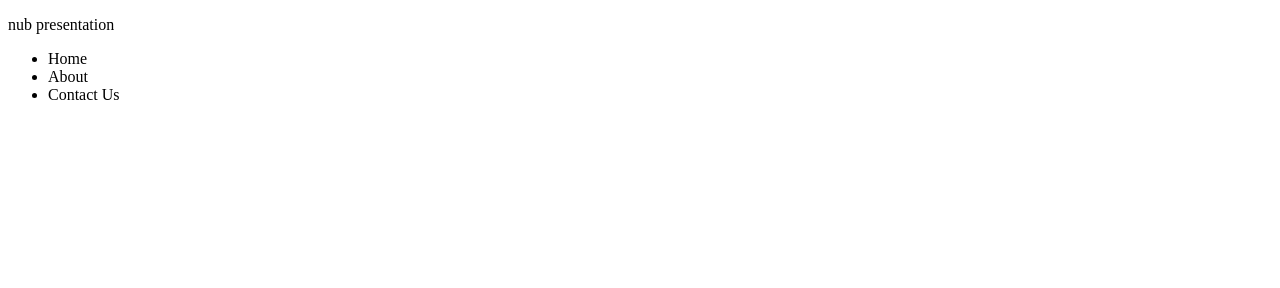
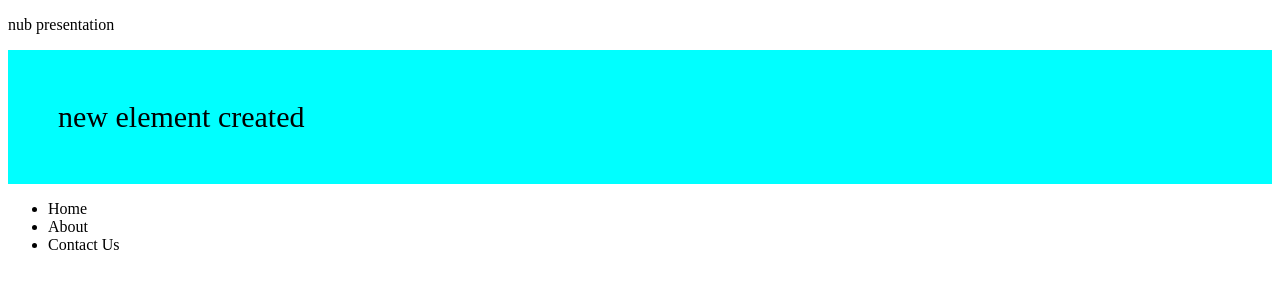
Before and after one commit to jsHyperX/stackroute, a plain HTML site: page index.html in a window 1280 px wide. Drawn offline with Linux system fonts and the light colour scheme.

Commit message:
html5 example

```diff
--- a/index.html
+++ b/index.html
@@ -15,6 +15,7 @@
     </head>
     <body>
         <p> nub presentation</p>
+        <myHero>new element created</myHero>
         <ul>
             <li> Home </li>
             <li> About </li>
```
